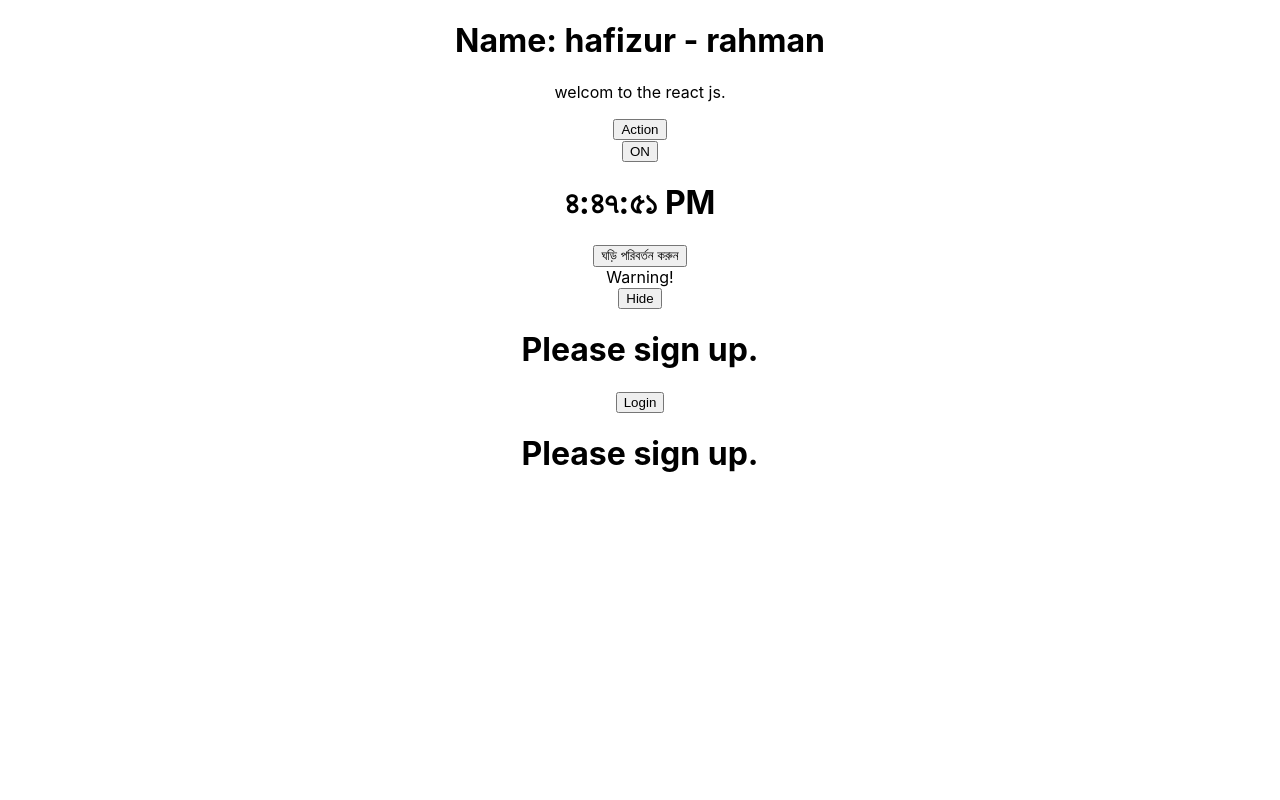
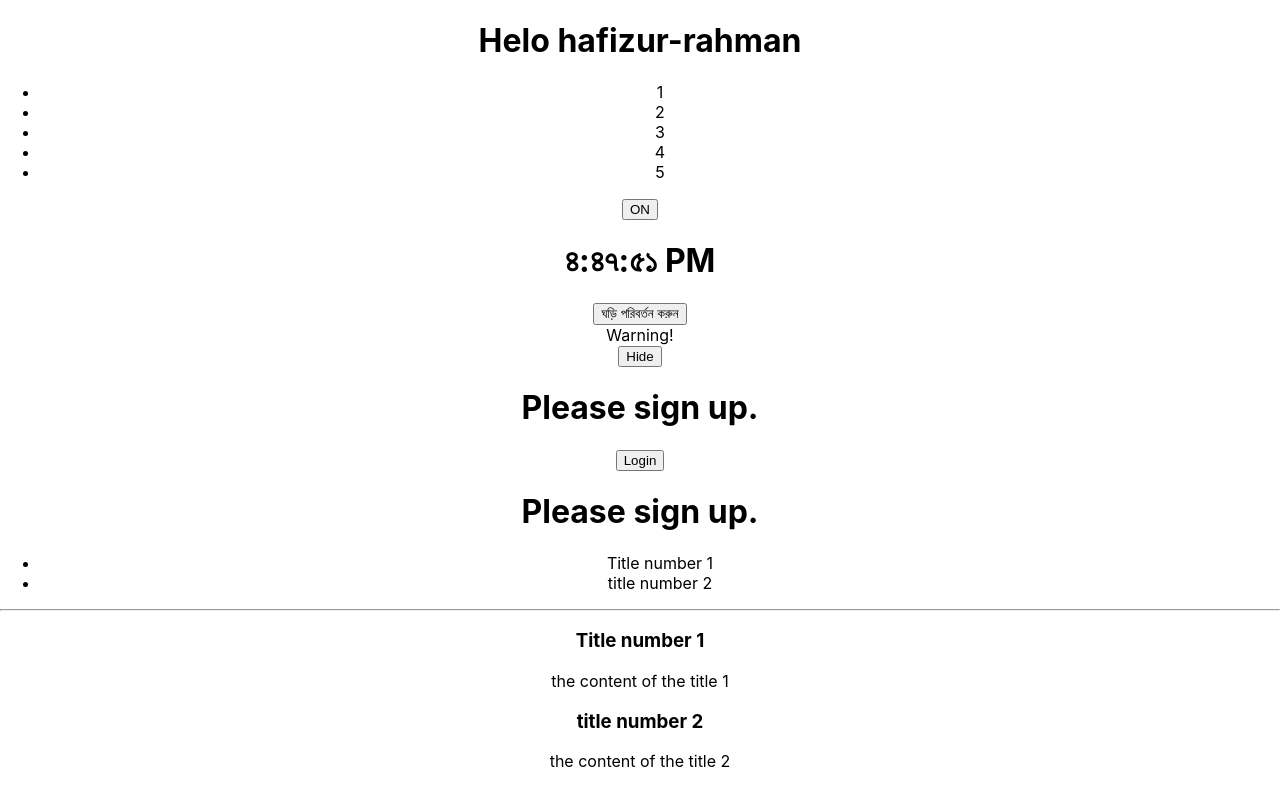
Before and after one commit to Md-Hafizur-Rahman/ReactApp, a React (Create React App) app: page / in a window 1280 px wide. Built offline with nearby package versions, Linux system fonts and the light colour scheme.

Commit message:
lists and keys

```diff
--- a/src/App.js
+++ b/src/App.js
@@ -5,15 +5,21 @@ import Page from './component/Showhide';
 import Toggle from './component/helo';
 import LoginControl from './component/Logincontrol';
 import Greeting from './component/Greeting';
+import Blog from './component/practise';
 
 import React,{Component} from 'react';
 
 class App extends Component{
   render(){
+    const numbers = [1, 2, 3, 4, 5];
+    const posts = [
+      {id: 1, title: 'Title number 1', content: 'the content of the title 1'},
+      {id: 2, title: 'title number 2', content: 'the content of the title 2'}
+    ];
     return(
       <div className='App'>
-        <Welcome name='hafizur' lastname='rahman'>
-          <p>welcom to the react js.</p>
+        <Welcome name='hafizur' lastname='rahman' numbers={numbers}>
+          <p>welcom to the react js</p>
           <button>Action</button>
         </Welcome>
         <Toggle/>
@@ -21,8 +27,10 @@ class App extends Component{
         <Page/>
         <Greeting isLoggedIn={false} />
         <LoginControl/>
+        <Blog posts={posts} />
       </div>
     );
+
   }
 }
 export default App;
--- a/src/component/Welcome.js
+++ b/src/component/Welcome.js
@@ -1,12 +1,17 @@
 import React from "react";
 const Welcome=props=>{
-  return(
+
+  const numbers = props.numbers;
+  const listItems = numbers.map((number,index) =>
+    <li key={index}>{number}</li>
+  );
+  return (
     <div>
+      <h1>Helo {props.name}-{props.lastname}</h1>
+      <ul>{listItems}</ul>
+    </div>
 
-      <h1>Name: {props.name} - {props.lastname}</h1>
-      {props.children}
-    </div>
   );
+}
 
-}
 export default Welcome;
--- /dev/null
+++ b/src/component/practise.js
@@ -0,0 +1,27 @@
+import React from "react";
+const Blog=props=>{
+    const sidebar = (
+      <ul>
+        {props.posts.map((post) =>
+          <li key={post.id}>
+            {post.title}
+          </li>
+        )}
+      </ul>
+    );
+    const content = props.posts.map((post) =>
+      <div key={post.id}>
+        <h3>{post.title}</h3>
+        <p>{post.content}</p>
+      </div>
+    );
+    return (
+      <div>
+        {sidebar}
+        <hr />
+        {content}
+      </div>
+    );
+  }
+
+export default Blog;
```
Also changed, not shown: 1 other file (tests, documents, lock files or other folders).
